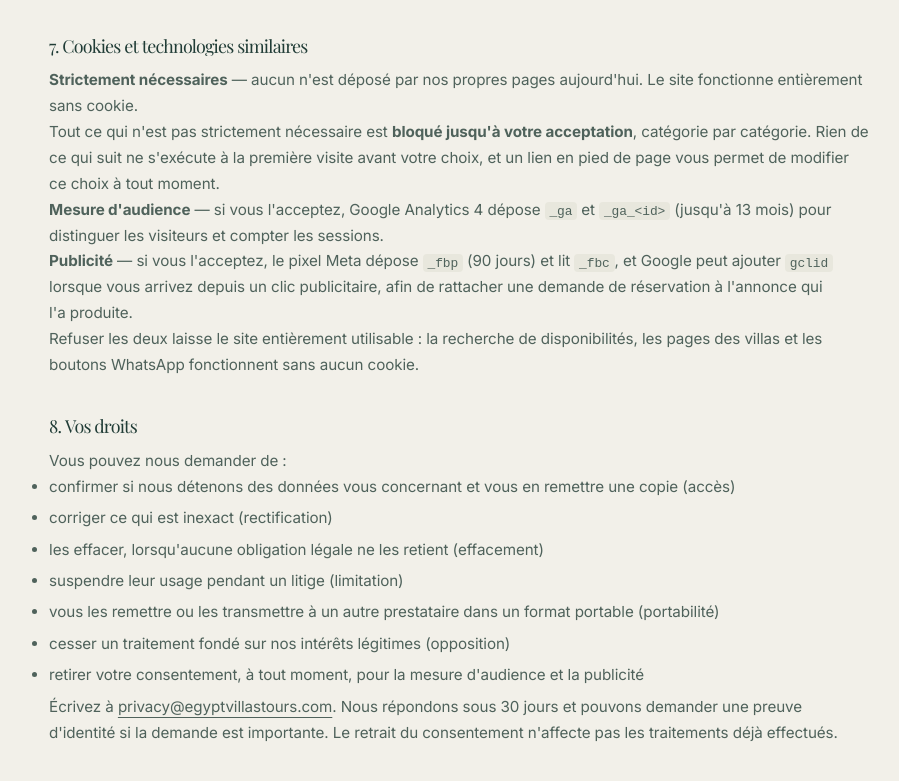
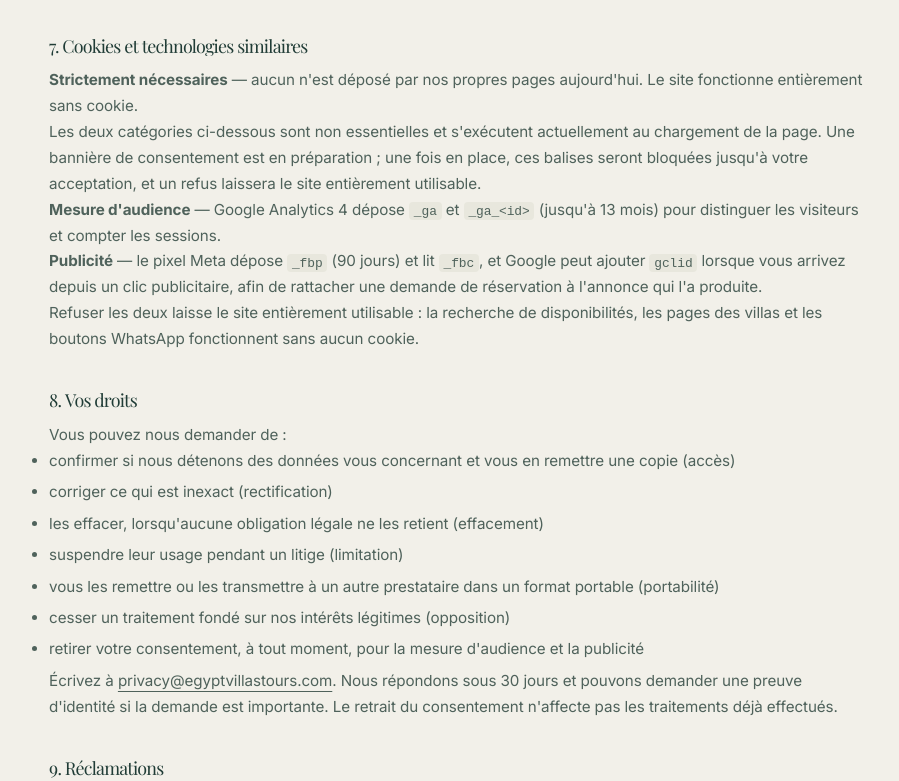
Before and after one commit to jeevaka25/RoyalNileWebsite, a plain HTML site: page fr/privacy/index.html in a window 1280 px wide. Shown: the part 2816-3597 px from the top of the page, without its empty margins (20-919 px from the left). Drawn offline with nearby package versions, Linux system fonts and the light colour scheme; a script that the page names is missing; a web font is replaced by a local one.

Commit message:
Roll back the cookie banner; restore section 7 to the no-banner truth
Reverts #53, #54 and #55 in one commit. No banner, no consent JS: GA4 and the
Meta pixel fire on load as before, so the Lead event feeding the conversion
campaigns is untouched.

Section 7 of both policies now says what is true (tags run on load, a banner is
being prepared). Changelog records what was learned while it was live and why
it went, so the next attempt does not repeat the cache-bust and cookie-expiry
mistakes.

```diff
--- a/fr/privacy/index.html
+++ b/fr/privacy/index.html
@@ -506,14 +506,14 @@ entité régionale peut être responsable de cette partie.</p>
 <h2>7. Cookies et technologies similaires</h2>
 <p><strong>Strictement nécessaires</strong> — aucun n'est déposé par nos propres pages aujourd'hui. Le site fonctionne
 entièrement sans cookie.</p>
-<p>Tout ce qui n'est pas strictement nécessaire est <strong>bloqué jusqu'à votre acceptation</strong>, catégorie par
-catégorie. Rien de ce qui suit ne s'exécute à la première visite avant votre choix, et un lien en pied de page vous
-permet de modifier ce choix à tout moment.</p>
-<p><strong>Mesure d'audience</strong> — si vous l'acceptez, Google Analytics 4 dépose <code>_ga</code> et
-<code>_ga_&lt;id&gt;</code> (jusqu'à 13 mois) pour distinguer les visiteurs et compter les sessions.</p>
-<p><strong>Publicité</strong> — si vous l'acceptez, le pixel Meta dépose <code>_fbp</code> (90 jours) et lit
-<code>_fbc</code>, et Google peut ajouter <code>gclid</code> lorsque vous arrivez depuis un clic publicitaire, afin de
-rattacher une demande de réservation à l'annonce qui l'a produite.</p>
+<p>Les deux catégories ci-dessous sont non essentielles et s'exécutent actuellement au chargement de la page. Une bannière de
+consentement est en préparation ; une fois en place, ces balises seront bloquées jusqu'à votre acceptation, et un refus
+laissera le site entièrement utilisable.</p>
+<p><strong>Mesure d'audience</strong> — Google Analytics 4 dépose <code>_ga</code> et <code>_ga_&lt;id&gt;</code> (jusqu'à
+13 mois) pour distinguer les visiteurs et compter les sessions.</p>
+<p><strong>Publicité</strong> — le pixel Meta dépose <code>_fbp</code> (90 jours) et lit <code>_fbc</code>, et Google peut
+ajouter <code>gclid</code> lorsque vous arrivez depuis un clic publicitaire, afin de rattacher une demande de réservation à
+l'annonce qui l'a produite.</p>
 <p>Refuser les deux laisse le site entièrement utilisable : la recherche de disponibilités, les pages des villas et les
 boutons WhatsApp fonctionnent sans aucun cookie.</p>
 
```
Also changed, not shown: privacy/index.html (+4 -3 lines), 1 other file.
